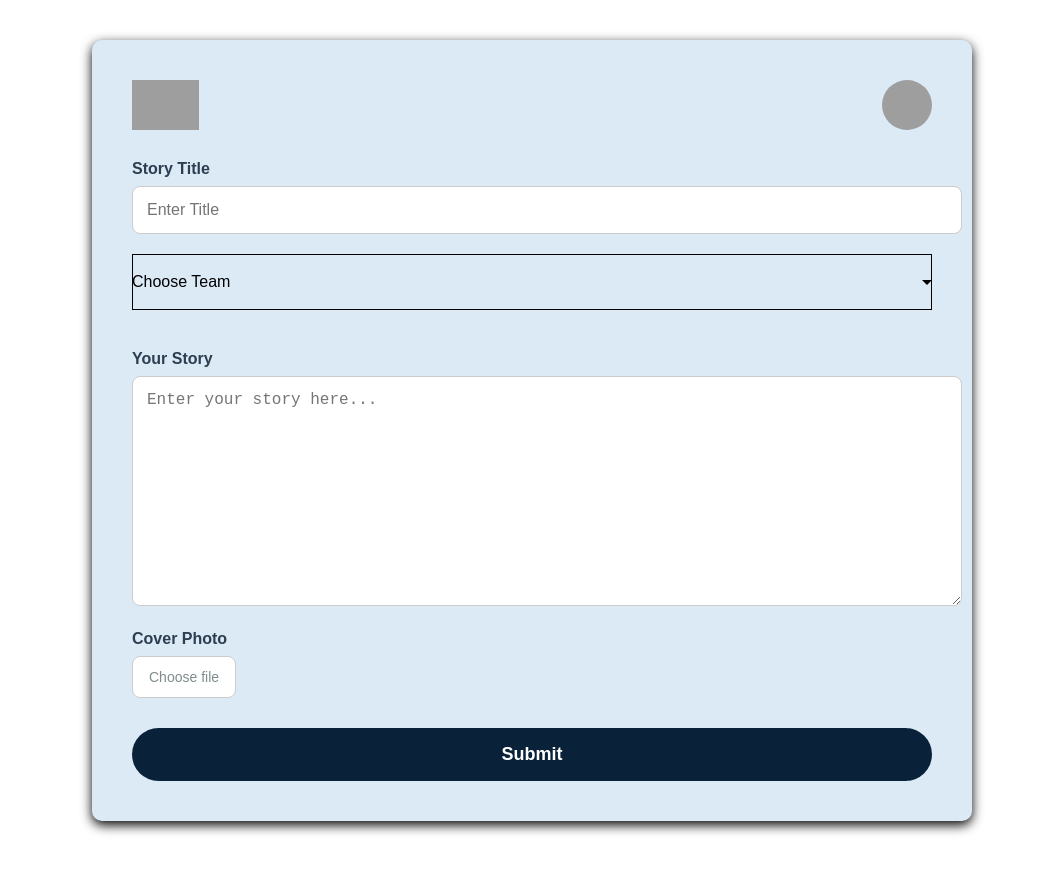
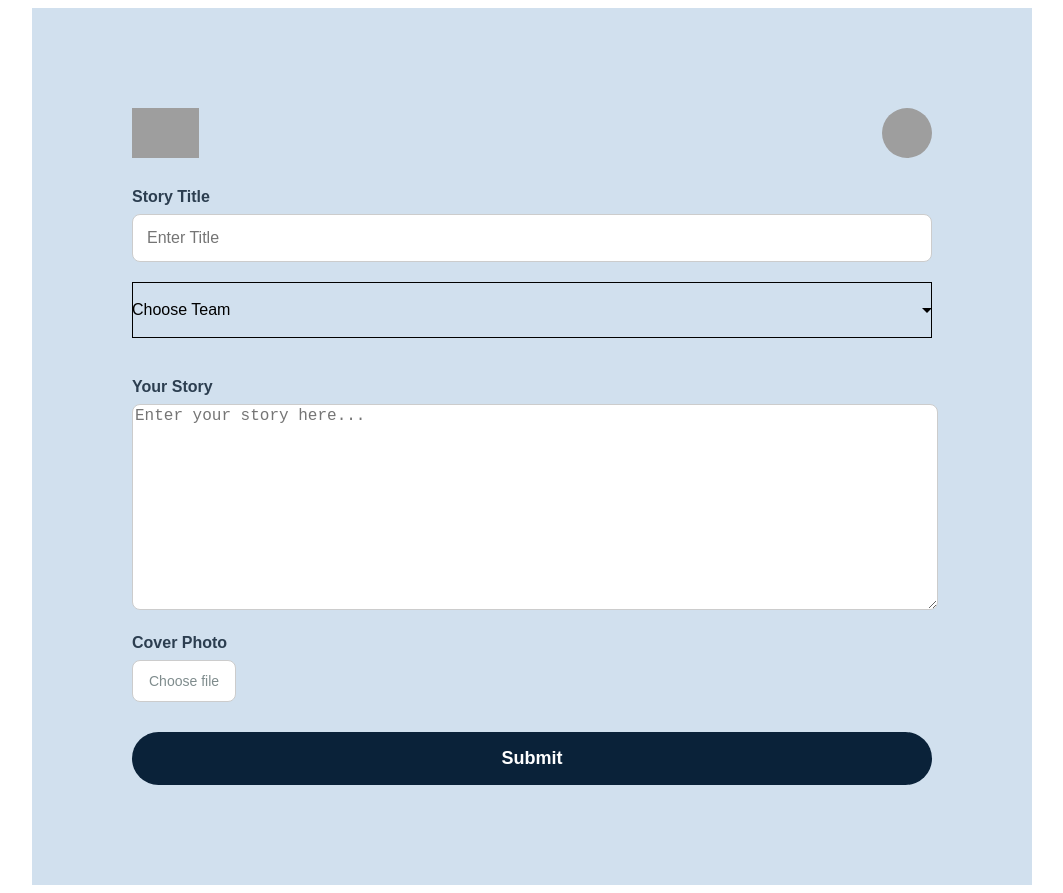
Before and after one commit to mhosh1/FICO-intern-symposium-project, an Angular app: page / in a window 1280 px wide. Shown: the whole page, without its empty margins (108-1171 px from the left). Before the commit the page ends 861 px from the top, so only its background shows below. Built offline with nearby package versions, Linux system fonts and the light colour scheme; grey boxes are pictures that could not be loaded.

Commit message:
minor bug fix with padding

```diff
--- a/src/app/add-story/add-story.component.css
+++ b/src/app/add-story/add-story.component.css
@@ -1,11 +1,9 @@
 .container {
-  background-color: #dceaf6;
-  padding: 40px;
+  background-color: #d1e0ee;
+  padding: 100px;
   max-width: 800px;
-  margin: 40px auto;
+  margin: auto;
   font-family: Arial, sans-serif;
-  border-radius: 10px;
-  box-shadow: 0 4px 12px black;
 }
 
 .header {
@@ -43,6 +41,7 @@
   border-radius: 8px;
   outline: none;
   background: white;
+  box-sizing: border-box;
 }
 
 .select-team {
@@ -64,7 +63,6 @@
 .your-story textarea {
   width: 100%;
   height: 200px;
-  padding: 14px;
   font-size: 16px;
   border: 1px solid #ccc;
   border-radius: 8px;
```
